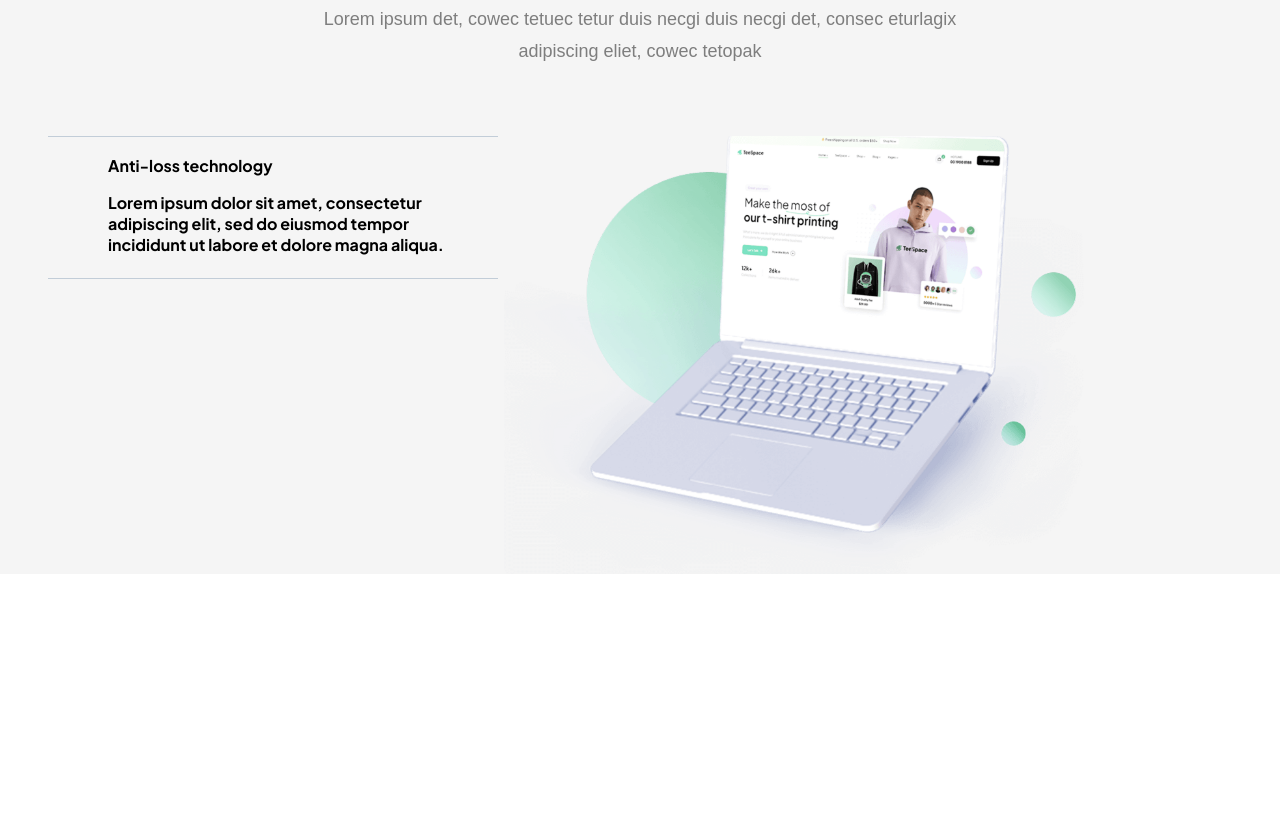
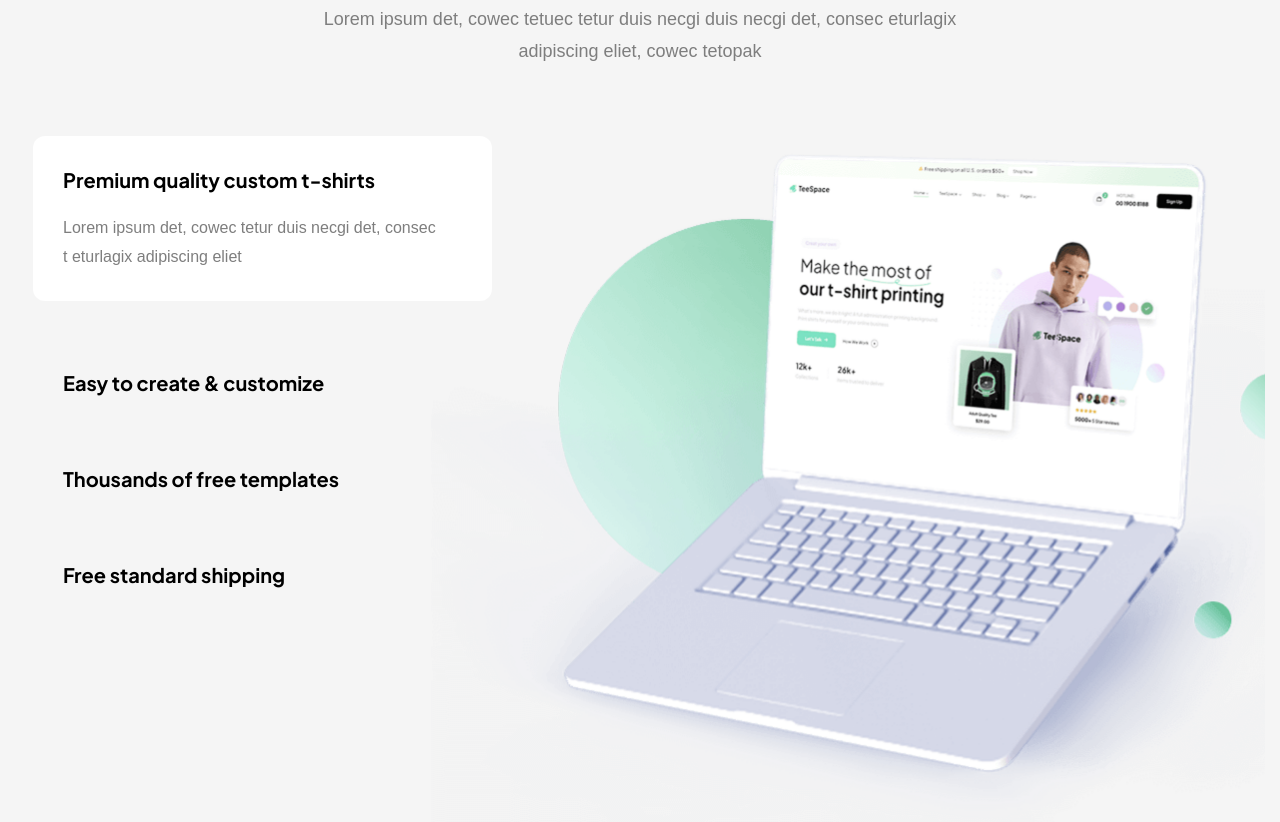
Before and after one commit to mrnoob0dy/teespace, a plain HTML site: page index.html in a window 1280 px wide. Shown: the part 3704-4526 px from the top of the page. Before the commit the page ends 4278 px from the top, so only its background shows below. Drawn offline with Linux system fonts and the light colour scheme; a web font is replaced by a local one.

Commit message:
Accordion

```diff
--- a/index.html
+++ b/index.html
@@ -340,6 +340,7 @@
               consec eturlagix adipiscing eliet, cowec tetopak
             </div>
           </div>
+        </div>
         <div class="printing__content">
           <div class="container">
             <div class="printing__content-inner">
@@ -349,24 +350,81 @@
                     <summary class="accordion__summary">
                       <h4 class="accordion__title">
                         <span role="term" aria-details="faq-1">
-                            Anti-loss technology
+                          Premium quality custom t-shirts
                         </span>
                       </h4>
                     </summary>
                   </details>
-                    <div
-                      class="accordion__content"
-                      id="faq-1"
-                      role="definition"
-                    >
+                  <div class="accordion__content" id="faq-1" role="definition">
                     <div class="accordion__content-inner">
                       <div class="accordion__content-body">
                         <p>
-                            Lorem ipsum dolor sit amet, consectetur adipiscing
-                            elit, sed do eiusmod tempor incididunt ut labore et
-                            dolore magna aliqua.
+                          Lorem ipsum det, cowec tetur duis necgi det, consec t
+                          eturlagix adipiscing eliet
                         </p>
                       </div>
+                    </div>
+                  </div>
+                </div>
+                <div class="accordion">
+                  <details class="accordion__details" name="faq">
+                    <summary class="accordion__summary">
+                      <h4 class="accordion__title">
+                        <span role="term" aria-details="faq-1">
+                          Easy to create & customize
+                        </span>
+                      </h4>
+                    </summary>
+                  </details>
+                  <div class="accordion__content" id="faq-1" role="definition">
+                    <div class="accordion__content-inner">
+                      <div class="accordion__content-body">
+                        <p>
+                          Lorem ipsum det, cowec tetur duis necgi det, consec t
+                          eturlagix adipiscing eliet
+                        </p>
+                      </div>
+                    </div>
+                  </div>
+                </div>
+                <div class="accordion">
+                  <details class="accordion__details" name="faq">
+                    <summary class="accordion__summary">
+                      <h4 class="accordion__title">
+                        <span role="term" aria-details="faq-1">
+                          Thousands of free templates
+                        </span>
+                      </h4>
+                    </summary>
+                  </details>
+                  <div class="accordion__content" id="faq-1" role="definition">
+                    <div class="accordion__content-inner">
+                      <div class="accordion__content-body">
+                        <p>
+                          Lorem ipsum det, cowec tetur duis necgi det, consec t
+                          eturlagix adipiscing eliet
+                        </p>
+                      </div>
+                    </div>
+                  </div>
+                </div>
+                <div class="accordion">
+                  <details class="accordion__details" name="faq">
+                    <summary class="accordion__summary">
+                      <h4 class="accordion__title">
+                        <span role="term" aria-details="faq-1">
+                          Free standard shipping
+                        </span>
+                      </h4>
+                    </summary>
+                  </details>
+                  <div class="accordion__content" id="faq-1" role="definition">
+                    <div class="accordion__content-inner">
+                      <div class="accordion__content-body">
+                        <p>
+                          Lorem ipsum det, cowec tetur duis necgi det, consec t
+                          eturlagix adipiscing eliet
+                        </p>
                       </div>
                     </div>
                   </div>
--- a/scss/blocks/_accordion.scss
+++ b/scss/blocks/_accordion.scss
@@ -1,15 +1,15 @@
 .accordion__group {
+  max-width: 495px;
+  width: 100%;
   padding: 0 18px;
   display: grid;
   row-gap: 68px;
 }
 
 .accordion {
-  max-width: 450px;
-  padding: 18px 16px 23px 0;
-  border-top: 1px solid #c2cdd8;
-  border-bottom: 1px solid #c2cdd8;
-
+  border-radius: 12px;
+  overflow: hidden;
+  transition-duration: 0.3s;
   &__summary {
     list-style: none;
     &::webkit-details-marker {
@@ -22,24 +22,12 @@
     display: flex;
     align-items: center;
     justify-content: space-between;
-    padding-left: 60px;
+    padding-left: 30px;
+    font-size: 20px;
+    line-height: 140%;
+    color: var(--color-black);
     cursor: pointer;
-    transition: color 0.3s ease;
-
-    img {
-      position: absolute;
-      left: 12px;
-    }
-
-    &:after {
-      content: "";
-      display: block;
-      width: 18px;
-      height: 10px;
-      background-image: url("./../images/services/arrow-down.svg");
-      background-position: right;
-      background-repeat: no-repeat;
-    }
+    transition-duration: 0.3s;
 
     &:hover {
       color: var(--color-blue);
@@ -51,12 +39,22 @@
   &[open] {
     & + .accordion__content {
       grid-template-rows: 1fr;
+      padding-bottom: 30px;
+      padding-right: 50px;
+      background-color: var(--color-white);
+    }
+
+    .accordion__title {
+      padding-top: 30px;
+      padding-bottom: 20px;
+      padding-right: 50px;
+      background-color: var(--color-white);
     }
   }
 }
 
 .accordion__content {
-  padding-left: 60px;
+  padding-left: 30px;
   display: grid;
   grid-template-rows: 0fr;
   transition-duration: 0.3s;
@@ -67,5 +65,8 @@
 }
 
 .accordion__content-body {
-  margin-top: 16px;
+  font-weight: 500;
+  font-size: 16px;
+  line-height: 180%;
+  color: var(--color-grey);
 }
--- a/scss/blocks/_printing.scss
+++ b/scss/blocks/_printing.scss
@@ -15,8 +15,9 @@
   margin-bottom: 68px;
 }
 
-.printing__content {
+.printing__content-inner {
   padding-bottom: 295px;
+  height: 727px;
   background-image: url("./../images/printing-bg.png");
   background-repeat: no-repeat;
   background-size: cover;
```
Also changed, not shown: css/mian.css, 1 other file. Lines whose indentation alone changed are shown as unchanged.
